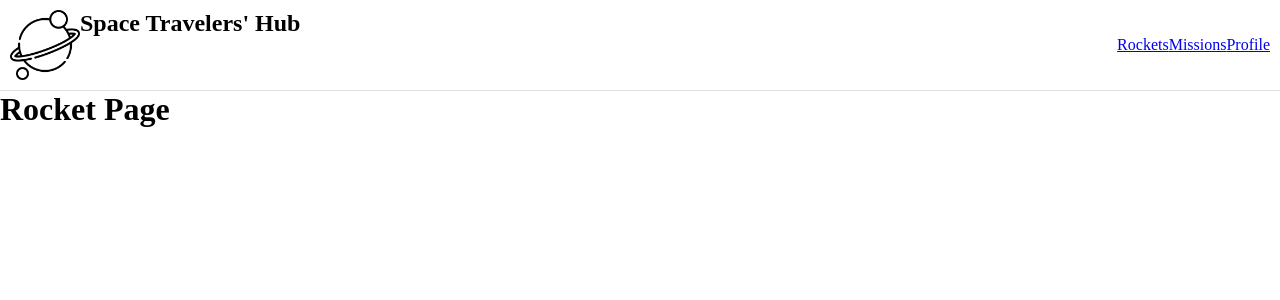
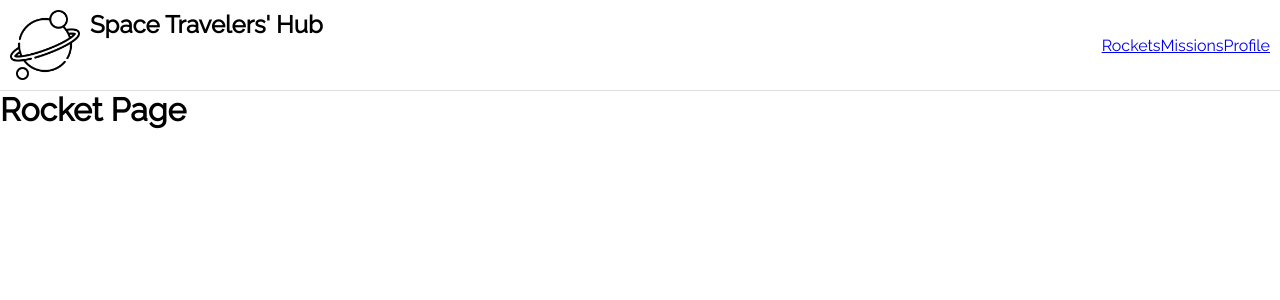
Before and after one commit to Trictonicmp/space-traveler, a React (Create React App) app: page / in a window 1280 px wide. Shown: the top 300 px of the page. Built offline with nearby package versions, Linux system fonts and the light colour scheme.

Commit message:
Set global font family

```diff
--- a/src/index.css
+++ b/src/index.css
@@ -2,8 +2,10 @@
   box-sizing: border-box;
   margin: 0;
   padding: 0;
+  font-family: Raleway, sans-serif;
 }
 
 .d-flex {
   display: flex;
+  gap: 10px;
 }
```
